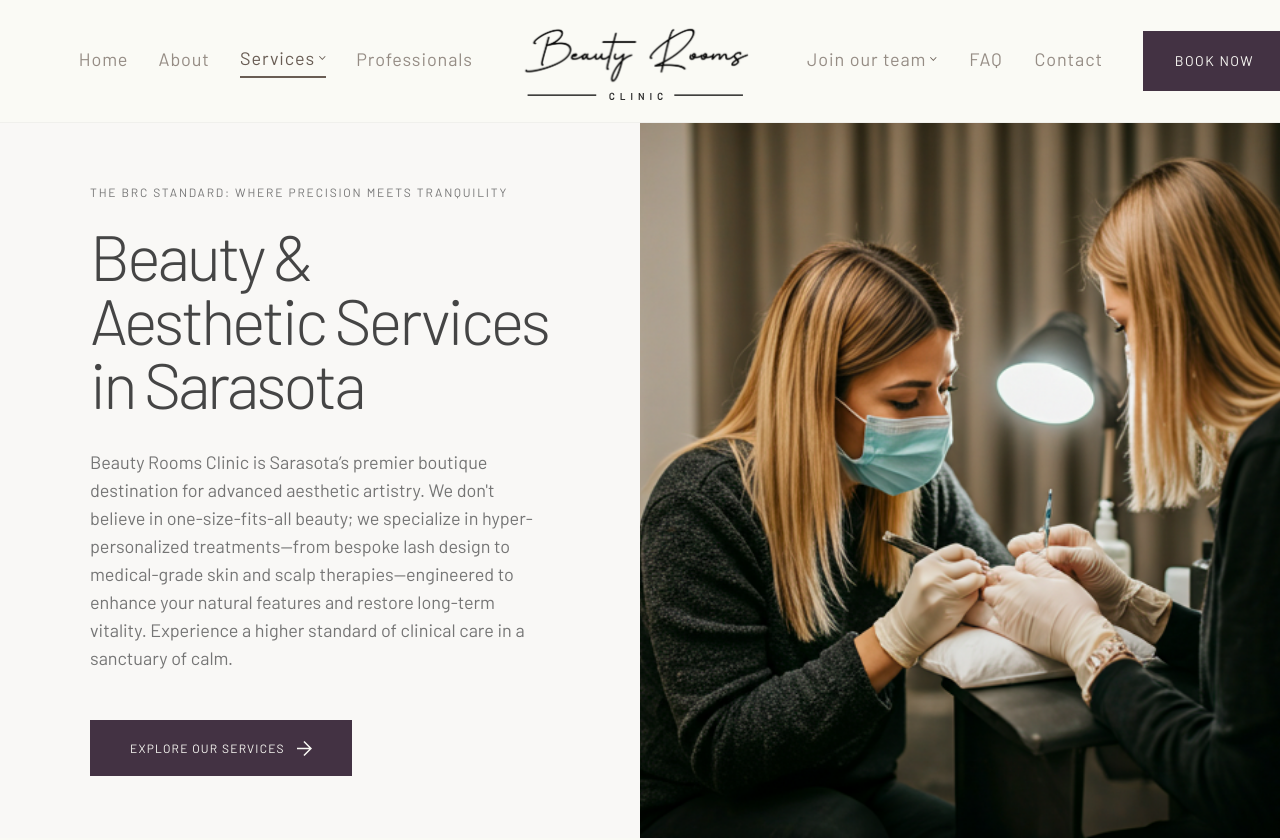
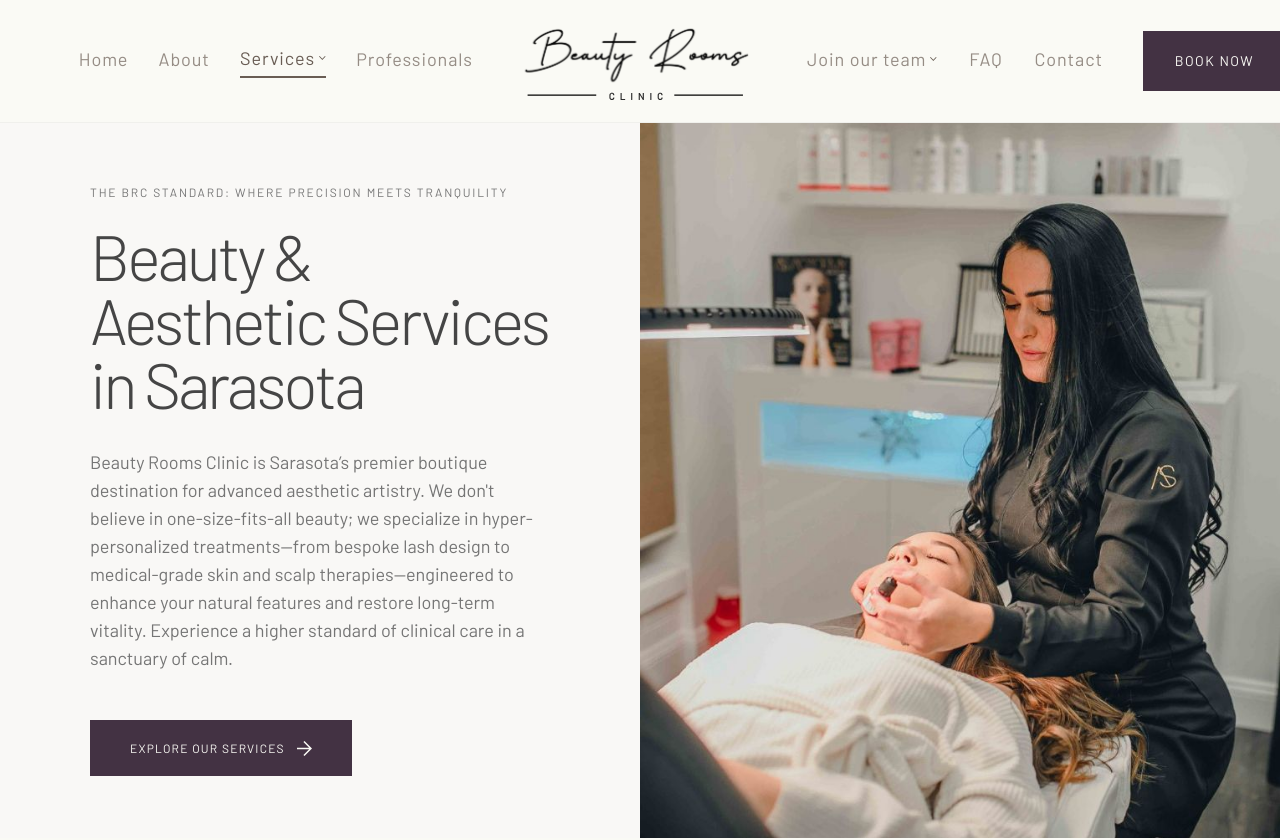
Before and after one commit to TezzeractTeams/beauty-rooms-clinic, a React (Vite) app: page /services in a window 1280 px wide. Shown: the top 840 px of the page. Built offline with nearby package versions, Linux system fonts and the light colour scheme.

Commit message:
Update image sources and specialist specialties: replace product image in SpecialistsHero and Services components, and refine specialties for Andrezza and Erica in specialist.json to better represent their expertise.

```diff
--- a/client/components/specialists/SpecialistsHero.tsx
+++ b/client/components/specialists/SpecialistsHero.tsx
@@ -48,7 +48,7 @@ export function SpecialistsHero() {
           style={{ clipPath: imageClipPath }}
         >
           <img
-            src="/images/our-products.png"
+            src="/images/prof.jpeg"
             alt="Modern treatment room with professional chair, cabinetry, and natural light"
             className="absolute inset-0 h-full w-full object-cover object-center"
           />
--- a/client/data/specialist.json
+++ b/client/data/specialist.json
@@ -5,7 +5,7 @@
       "name": "Andrezza",
       "title": "Specialist in Eyelash Extensions, Lift & Tint, and Eyebrows.",
       "rating": 5,
-      "specialties": ["esthetician"],
+      "specialties": ["lash", "esthetician"],
       "tags": ["Lash Extentions", "Lash Fills", "Brow Lamination","Hair Removal", "Lash lift Lash Tine"],
       "description": "Andreza is our resident Lash Expert, specializing in 100% bespoke, custom eyelash extensions that are perfectly tailored to your unique eye shape. Driven by a passion for advanced beauty and client care, Andreza is currently continuing her education to become a Registered Nurse (RN), with the goal of expanding her expertise to offer cutting-edge medical aesthetics in the future.",
       "certification": "Board certified specialist",
@@ -18,7 +18,7 @@
       "name": "Erica Shea",
       "title": "Permanent Makeup Expert",
       "rating": 5,
-      "specialties": ["lash", "head-spa"],
+      "specialties": ["pmu", "lash", "head-spa"],
       "tags": ["Microblading", "Permanent Makeup (PMU)", "Micro Needling"],
       "description": "Erica is a master of permanent artistry, and paramedical micropigmentation. She blends meticulous bespoke mapping to deliver sophisticated, natural-looking results. As the founder of her own PMU Academy, Erica is dedicated to elevating industry standards through both elite clinical practice and professional mentorship.",
       "certification": "Master lash artist certified",
--- a/client/pages/Services.tsx
+++ b/client/pages/Services.tsx
@@ -14,8 +14,8 @@ export default function Services() {
 "
         title={<>Beauty &amp; Aesthetic Services in Sarasota</>}
         body="Beauty Rooms Clinic is Sarasota’s premier boutique destination for advanced aesthetic artistry. We don't believe in one-size-fits-all beauty; we specialize in hyper-personalized treatments—from bespoke lash design to medical-grade skin and scalp therapies—engineered to enhance your natural features and restore long-term vitality. Experience a higher standard of clinical care in a sanctuary of calm."
-        imageSrc="/images/our-products.png"
-        imageAlt="Close-up of lash extensions and a groomed brow"
+        imageSrc="/images/Permanent%20Makup.jpg"
+        imageAlt="Permanent makeup artistry at Beauty Rooms Clinic"
         cta={
           <a
             href="#lash"
```
Also changed, not shown: public/images/prof.jpeg (added).
